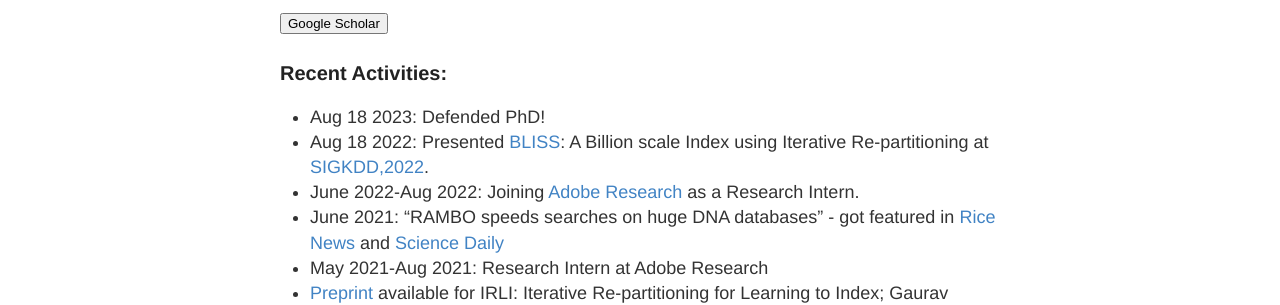
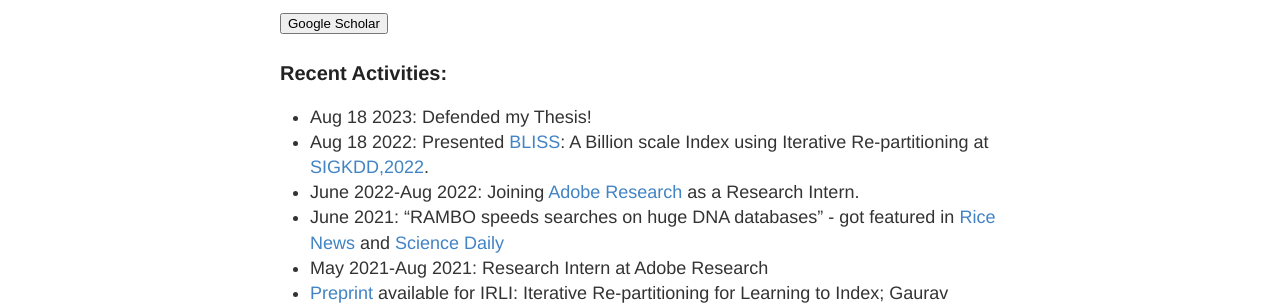
Before and after one commit to gaurav16gupta/gaurav16gupta.github.io, a Jekyll site: the page built from index.md, in a window 1280 px wide. Shown: the part 553-858 px from the top of the page. Built offline with Jekyll 4.4.1, drawn with Linux system fonts in a browser that asks for light colours.

Commit message:
Update index.md

```diff
--- a/index.md
+++ b/index.md
@@ -18,7 +18,7 @@ Apart from work I often travel and enjoy Photography ([500px](https://500px.com/
 </form>
 
 ### Recent Activities:
-* Aug 18 2023: Defended PhD!
+* Aug 18 2023: Defended my Thesis!
 * Aug 18 2022: Presented [BLISS](https://dl.acm.org/doi/abs/10.1145/3534678.3539414): A Billion scale Index using Iterative Re-partitioning at [SIGKDD,2022](https://kdd.org/kdd2022/).
 * June 2022-Aug 2022: Joining [Adobe Research](https://research.adobe.com/) as a Research Intern.
 * June 2021: "RAMBO speeds searches on huge DNA databases" - got featured in [Rice News](http://news.rice.edu/2021/06/28/rambo-speeds-searches-on-huge-dna-databases-2/) and [Science Daily](https://www.sciencedaily.com/releases/2021/06/210628152920.htm)
```
